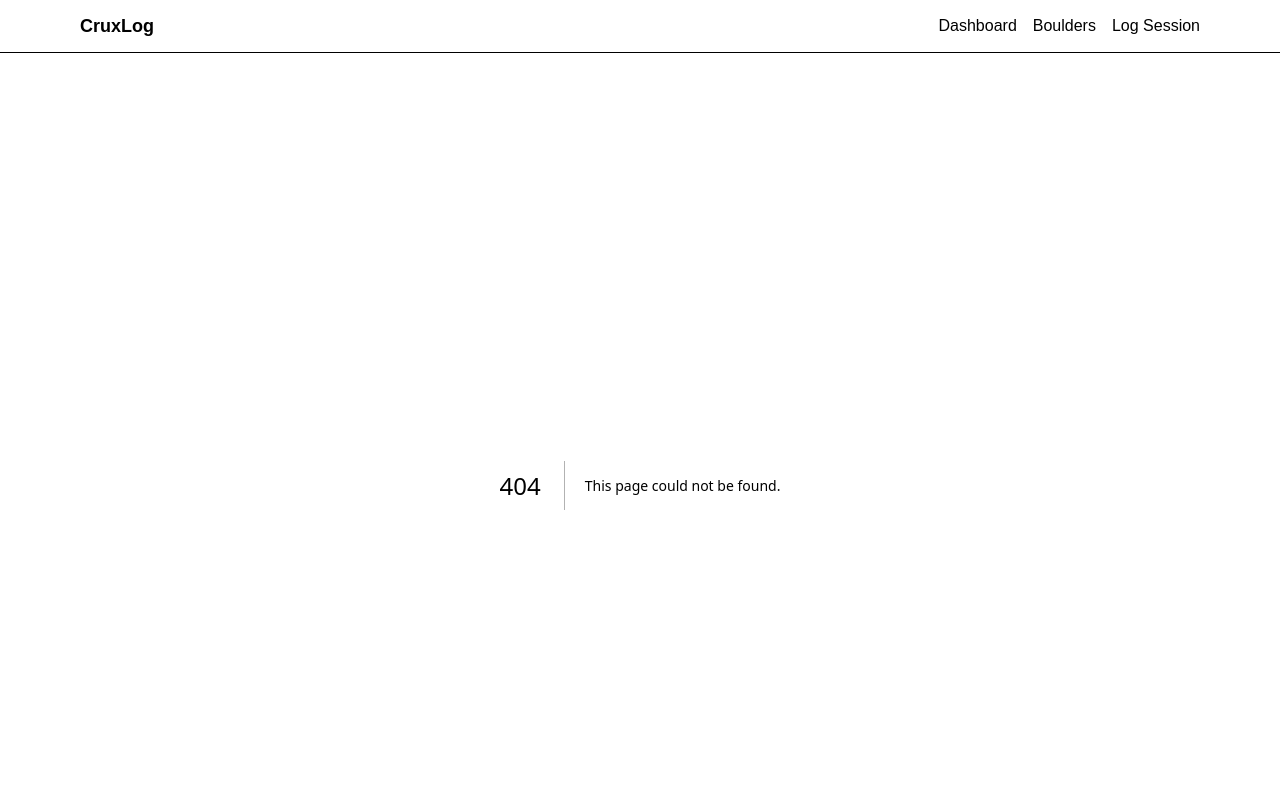
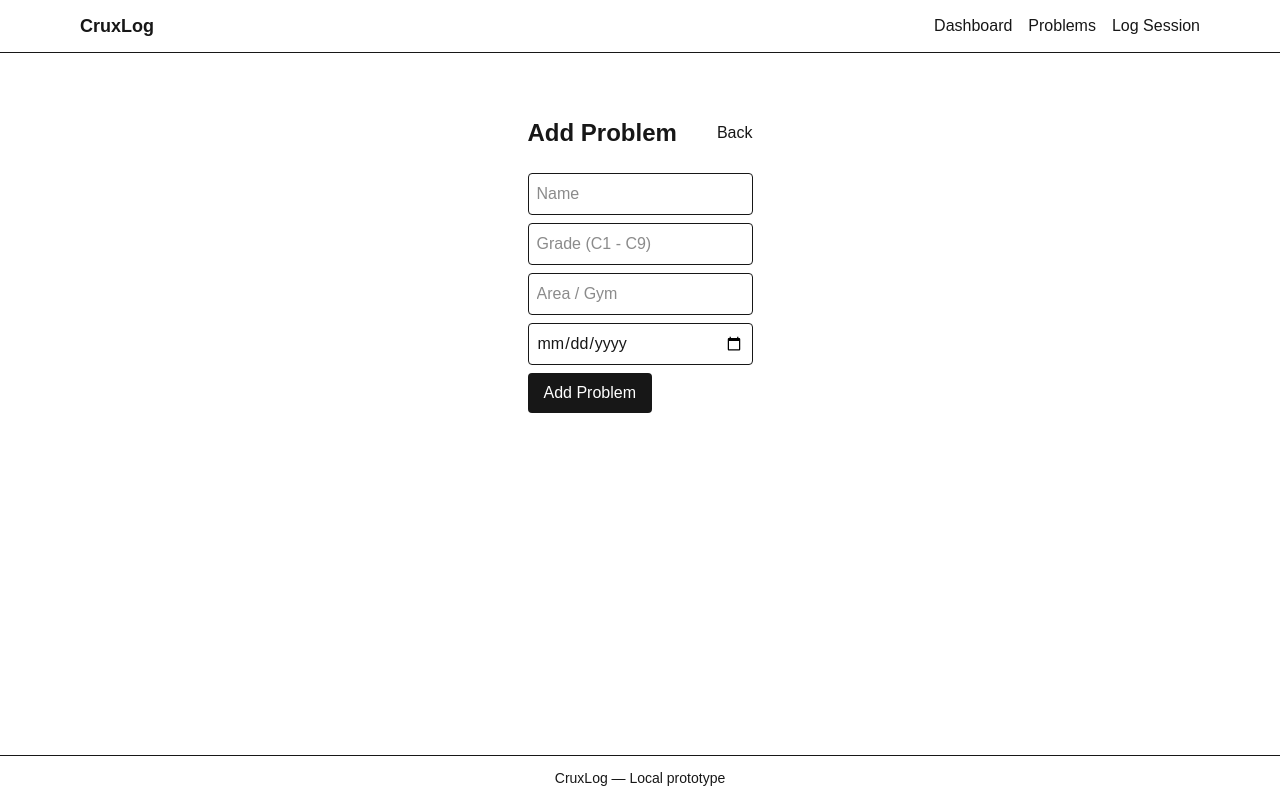
Before and after one commit to CurvyAura/CruxLog, a Next.js app: page /problems/new in a window 1280 px wide. Before the commit this address had no page. Shown: the top 800 px of the page. Built offline with nearby package versions, Linux system fonts and the light colour scheme.

Commit message:
ui update

```diff
--- a/src/app/dashboard/page.js
+++ b/src/app/dashboard/page.js
@@ -1,29 +1,34 @@
 "use client";
 
 import Link from "next/link";
-import BoulderForm from "../../components/BoulderForm";
-import BoulderList from "../../components/BoulderList";
+import ProblemForm from "../../components/ProblemForm";
+import ProblemList from "../../components/ProblemList";
+import SessionList from "../../components/SessionList";
 
 export default function Dashboard() {
   return (
     <div className="p-8">
       <header className="flex items-center justify-between mb-6">
-        <h1 className="text-2xl font-bold">CruxLog — Dashboard</h1>
+        <h1 className="text-2xl font-bold">Dashboard</h1>
         <nav className="flex gap-4">
-          <Link href="/boulders">Boulders</Link>
+          <Link href="/problems">Problems</Link>
           <Link href="/sessions/new">Log Session</Link>
         </nav>
       </header>
 
       <section className="grid grid-cols-1 md:grid-cols-2 gap-6">
         <div className="p-4 border rounded">
-          <h2 className="font-semibold mb-2">Add Boulder</h2>
-          <BoulderForm />
+          <h2 className="font-semibold mb-2">Add Problem</h2>
+          <ProblemForm />
         </div>
         <div className="p-4 border rounded">
-          <h2 className="font-semibold mb-2">Recent Boulders</h2>
-          <BoulderList />
+          <h2 className="font-semibold mb-2">Recent Problems</h2>
+          <ProblemList />
         </div>
+      </section>
+      <section className="mt-8 p-4 border rounded">
+        <h2 className="font-semibold mb-2">Recent Sessions</h2>
+        <SessionList />
       </section>
     </div>
   );
--- a/src/app/layout.js
+++ b/src/app/layout.js
@@ -27,7 +27,7 @@ export default function RootLayout({ children }) {
               <Link href="/" className="font-bold text-lg">CruxLog</Link>
               <nav className="flex items-center gap-4">
                 <Link href="/dashboard" className="hover:underline">Dashboard</Link>
-                <Link href="/boulders" className="hover:underline">Boulders</Link>
+                <Link href="/problems" className="hover:underline">Problems</Link>
                 <Link href="/sessions/new" className="hover:underline">Log Session</Link>
               </nav>
             </div>
--- a/src/app/page.js
+++ b/src/app/page.js
@@ -4,15 +4,15 @@ export default function Home() {
   return (
     <div className="max-w-3xl mx-auto text-center py-24">
       <h1 className="text-4xl font-bold mb-4">CruxLog</h1>
-      <p className="text-lg text-muted-foreground mb-8">Track your bouldering progress. Local-first prototype — data is stored in your browser.</p>
+  <p className="text-lg text-muted-foreground mb-8">Track your climbing progress. Local-first prototype — data is stored in your browser.</p>
 
       <div className="flex gap-4 justify-center">
         <Link href="/dashboard" className="px-5 py-3 bg-foreground text-background rounded">Open Dashboard</Link>
-        <Link href="/boulders" className="px-5 py-3 border rounded">View Boulders</Link>
+  <Link href="/problems" className="px-5 py-3 border rounded">View Problems</Link>
       </div>
 
       <section className="mt-12 text-sm text-muted-foreground">
-        <p>Quick start: add a boulder, then go to Log Session to add attempts.</p>
+  <p>Quick start: add a problem, then go to Log Session to add attempts.</p>
       </section>
     </div>
   );
--- a/src/app/boulders/new/page.js
+++ b/src/app/problems/new/page.js
@@ -1,18 +1,18 @@
 "use client";
 
 import Link from "next/link";
-import BoulderForm from "../../../components/BoulderForm";
+import ProblemForm from "../../../components/ProblemForm";
 
-export default function NewBoulder() {
+export default function NewProblem() {
   return (
     <div className="p-8">
       <header className="flex items-center justify-between mb-6">
-        <h1 className="text-2xl font-bold">Add Boulder</h1>
+        <h1 className="text-2xl font-bold">Add Problem</h1>
         <nav className="flex gap-4">
-          <Link href="/boulders">Back</Link>
+          <Link href="/problems">Back</Link>
         </nav>
       </header>
-      <BoulderForm />
+      <ProblemForm />
     </div>
   );
 }
--- a/src/app/boulders/page.js
+++ b/src/app/problems/page.js
@@ -1,21 +1,21 @@
 "use client";
 
 import Link from "next/link";
-import BoulderList from "../../components/BoulderList";
+import ProblemList from "../../components/ProblemList";
 
-export default function BouldersPage() {
+export default function ProblemsPage() {
   return (
     <div className="p-8">
       <header className="flex items-center justify-between mb-6">
-        <h1 className="text-2xl font-bold">Boulders</h1>
+        <h1 className="text-2xl font-bold">Problems</h1>
         <nav className="flex gap-4">
           <Link href="/dashboard">Dashboard</Link>
-          <Link href="/boulders/new">Add</Link>
+          <Link href="/problems/new">Add</Link>
         </nav>
       </header>
 
       <section>
-        <BoulderList />
+        <ProblemList />
       </section>
     </div>
   );
--- a/src/app/sessions/new/page.js
+++ b/src/app/sessions/new/page.js
@@ -4,14 +4,17 @@ import { useEffect, useState } from "react";
 import Link from "next/link";
 import { getAll, save } from "../../../lib/storage";
 import { makeSession, makeAttempt } from "../../../lib/schema";
+import { useRouter } from "next/navigation";
 
 export default function NewSession() {
   const [boulders, setBoulders] = useState([]);
   const [selected, setSelected] = useState("");
   const [attempts, setAttempts] = useState([]);
+  const [saved, setSaved] = useState(false);
+  const router = useRouter();
 
   useEffect(() => {
-    getAll("boulders").then(setBoulders);
+    getAll("problems").then(setBoulders);
   }, []);
 
   function addAttempt() {
@@ -24,6 +27,10 @@ export default function NewSession() {
     const s = makeSession({ attempts });
     await save("sessions", s);
     setAttempts([]);
+    setSaved(true);
+    setTimeout(() => setSaved(false), 2000);
+    // navigate back to dashboard so user sees the saved session
+    router.push("/dashboard");
   }
 
   return (
@@ -37,7 +44,7 @@ export default function NewSession() {
 
       <div className="grid gap-4 max-w-md">
         <select value={selected} onChange={(e) => setSelected(e.target.value)} className="border p-2 rounded">
-          <option value="">Select boulder</option>
+          <option value="">Select problem</option>
           {boulders.map((b) => (
             <option key={b.id} value={b.id}>{b.name} — {b.grade}</option>
           ))}
@@ -47,12 +54,17 @@ export default function NewSession() {
           <button onClick={saveSession} className="px-4 py-2 border rounded">Save Session</button>
         </div>
 
+        {saved && <div className="text-sm text-green-400">Session saved.</div>}
+
         <div>
           <h3 className="font-semibold">Attempts</h3>
           <ul className="mt-2 grid gap-2">
-            {attempts.map((a) => (
-              <li key={a.id} className="p-2 border rounded">{a.boulderId} • {a.result}</li>
-            ))}
+            {attempts.map((a) => {
+              const p = boulders.find((b) => b.id === a.boulderId);
+              return (
+                <li key={a.id} className="p-2 border rounded">{p ? p.name : a.boulderId} • {a.result}</li>
+              );
+            })}
           </ul>
         </div>
       </div>
--- /dev/null
+++ b/src/components/ProblemForm.js
@@ -0,0 +1,56 @@
+"use client";
+
+import { useState } from "react";
+import { save } from "../lib/storage";
+import { makeProblem } from "../lib/schema";
+
+export default function ProblemForm({ onSaved }) {
+  const [name, setName] = useState("");
+  const [grade, setGrade] = useState("");
+  const [area, setArea] = useState("");
+  const [completedDate, setCompletedDate] = useState("");
+
+  async function submit(e) {
+    e.preventDefault();
+    const p = makeProblem({ name, grade, area, completedDate });
+    await save("problems", p);
+    setName("");
+    setGrade("");
+    setArea("");
+    setCompletedDate("");
+    if (onSaved) onSaved(p);
+  }
+
+  return (
+    <form onSubmit={submit} className="grid gap-2">
+      <input
+        placeholder="Name"
+        value={name}
+        onChange={(e) => setName(e.target.value)}
+        className="border p-2 rounded"
+      />
+      <input
+        placeholder="Grade (C1 - C9)"
+        value={grade}
+        onChange={(e) => setGrade(e.target.value)}
+        className="border p-2 rounded"
+      />
+      <input
+        placeholder="Area / Gym"
+        value={area}
+        onChange={(e) => setArea(e.target.value)}
+        className="border p-2 rounded"
+      />
+      <input
+        type="date"
+        value={completedDate}
+        onChange={(e) => setCompletedDate(e.target.value)}
+        className="border p-2 rounded"
+        aria-label="Completed date"
+      />
+      <div className="flex gap-2">
+        <button className="px-4 py-2 bg-foreground text-background rounded">Add Problem</button>
+      </div>
+    </form>
+  );
+}
--- /dev/null
+++ b/src/components/ProblemList.js
@@ -0,0 +1,35 @@
+"use client";
+
+import { useEffect, useState } from "react";
+import { getAll } from "../lib/storage";
+
+export default function ProblemList() {
+  const [problems, setProblems] = useState([]);
+
+  useEffect(() => {
+    let mounted = true;
+    getAll("problems").then((list) => {
+      if (mounted) setProblems(list.reverse());
+    });
+    return () => (mounted = false);
+  }, []);
+
+  if (!problems.length) {
+    return <p className="text-sm text-muted-foreground">No problems yet.</p>;
+  }
+
+  return (
+    <ul className="grid gap-2">
+      {problems.map((p) => (
+        <li key={p.id} className="p-3 border rounded">
+          <div className="flex justify-between items-center">
+            <div>
+              <div className="font-semibold">{p.name}</div>
+              <div className="text-sm text-muted-foreground">{p.grade} • {p.area} • {p.completedDate}</div>
+            </div>
+          </div>
+        </li>
+      ))}
+    </ul>
+  );
+}
--- /dev/null
+++ b/src/components/SessionList.js
@@ -0,0 +1,61 @@
+"use client";
+
+import { useEffect, useState } from "react";
+import { getAll } from "../lib/storage";
+
+function fmtDate(iso) {
+  try {
+    return new Intl.DateTimeFormat(undefined, { dateStyle: "medium", timeStyle: "short" }).format(new Date(iso));
+  } catch {
+    return iso;
+  }
+}
+
+export default function SessionList() {
+  const [sessions, setSessions] = useState([]);
+  const [problems, setProblems] = useState([]);
+
+  useEffect(() => {
+    let mounted = true;
+    Promise.all([getAll("sessions"), getAll("problems")]).then(([slist, plist]) => {
+      if (!mounted) return;
+      setSessions((slist || []).slice().reverse());
+      setProblems(plist || []);
+    });
+    return () => (mounted = false);
+  }, []);
+
+  const findProblem = (id) => problems.find((p) => p.id === id);
+
+  if (!sessions.length) return <p className="text-sm text-muted-foreground">No sessions yet.</p>;
+
+  return (
+    <ul className="grid gap-3">
+      {sessions.map((s) => (
+        <li key={s.id} className="p-3 border rounded">
+          <div className="flex justify-between items-start gap-4">
+            <div>
+              <div className="font-semibold">{fmtDate(s.date)}</div>
+              {s.location && <div className="text-sm text-muted-foreground">{s.location}</div>}
+              {s.notes && <div className="mt-2 text-sm">{s.notes}</div>}
+            </div>
+            <div className="text-sm">
+              <div className="font-medium">Attempts</div>
+              <ul className="mt-1">
+                {(s.attempts || []).map((a) => {
+                  const p = findProblem(a.boulderId);
+                  return (
+                    <li key={a.id} className="mt-1">
+                      <span className="font-semibold">{p ? p.name : a.boulderId}</span>
+                      <span className="text-muted-foreground"> — {a.result}</span>
+                    </li>
+                  );
+                })}
+              </ul>
+            </div>
+          </div>
+        </li>
+      ))}
+    </ul>
+  );
+}
--- a/src/lib/schema.js
+++ b/src/lib/schema.js
@@ -5,12 +5,13 @@ export function makeId(prefix = "i") {
   return `${prefix}_${Math.random().toString(36).slice(2, 9)}`;
 }
 
-export function makeBoulder({ name, grade, area, notes, photoUrl }) {
+export function makeProblem({ name, grade, area, completedDate, notes, photoUrl }) {
   return {
-    id: makeId("boulder"),
+    id: makeId("problem"),
     name: name || "Untitled",
-    grade: grade || "?",
+    grade: grade || "C1",
     area: area || "",
+    completedDate: completedDate || null,
     notes: notes || "",
     photoUrl: photoUrl || null,
     createdAt: new Date().toISOString(),
```
Also changed, not shown: 1 other file (tests, documents, lock files or other folders).
